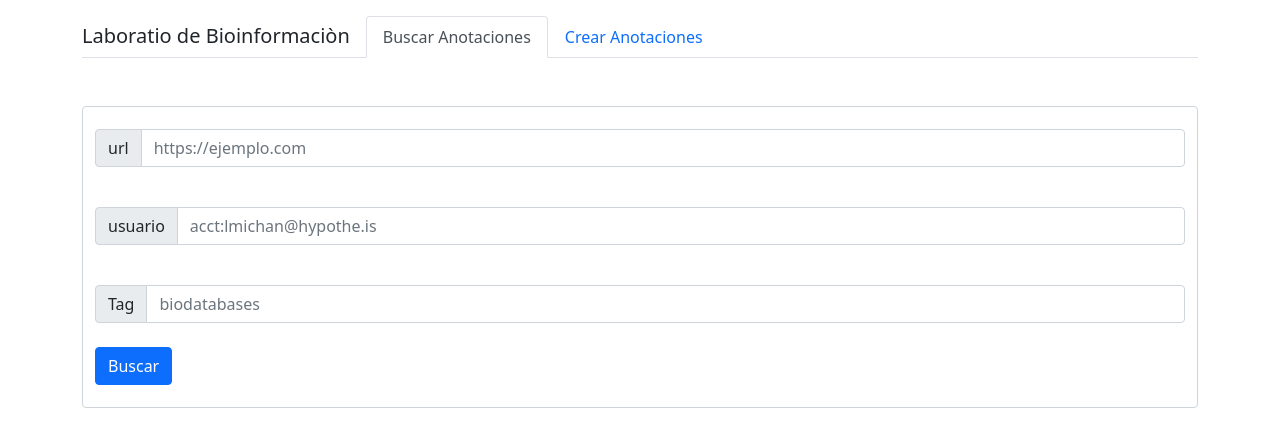
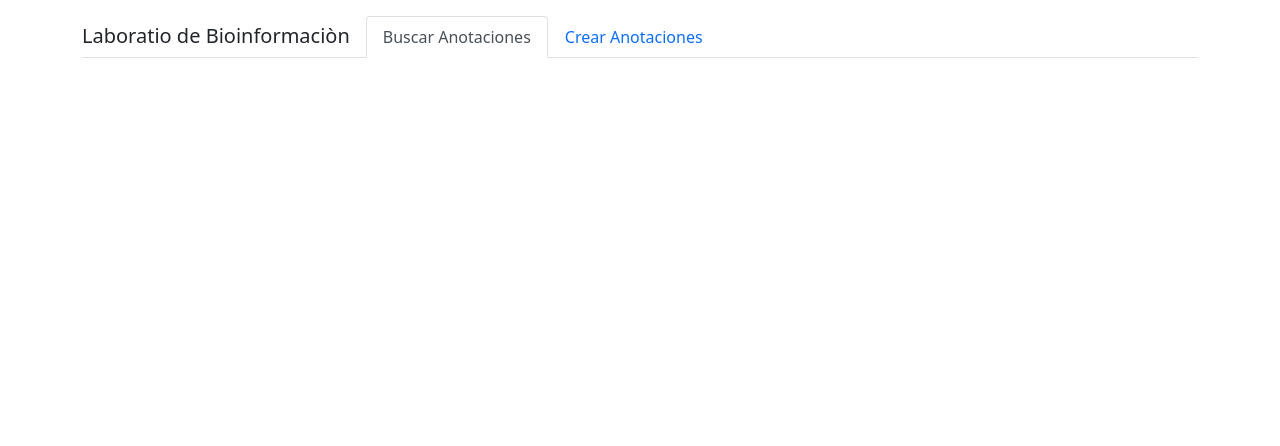
Before and after one commit to Victorinolavida/laboratorio_hypothesis_app, a React (Create React App) app: page / in a window 1280 px wide. Shown: the top 446 px of the page. Built offline with nearby package versions, Linux system fonts and the light colour scheme.

Commit message:
fixeo de router

```diff
--- a/src/routers/RouteApp.tsx
+++ b/src/routers/RouteApp.tsx
@@ -27,11 +27,11 @@ export default function RouteApp() {
         {/* A <Switch> looks through its children <Route>s and
             renders the first one that matches the current URL. */}
         <Switch>
-          <Route path="/crear">
+          <Route path="/laboratorio_bio/crear">
             <CrearScreen />
           </Route>
 
-          <Route exact path="/">
+          <Route exact path="/laboratorio_bio/">
             <BuscarScreen />
           </Route>
 
```
Also changed, not shown: 5 other files (tests, documents, lock files or other folders).
